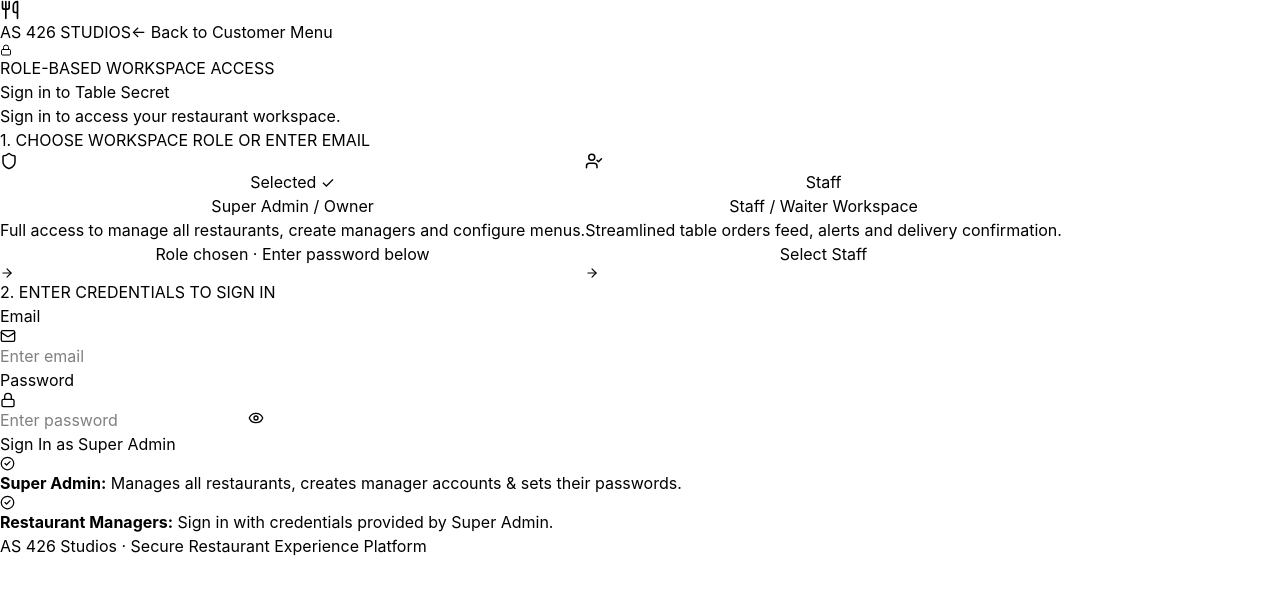
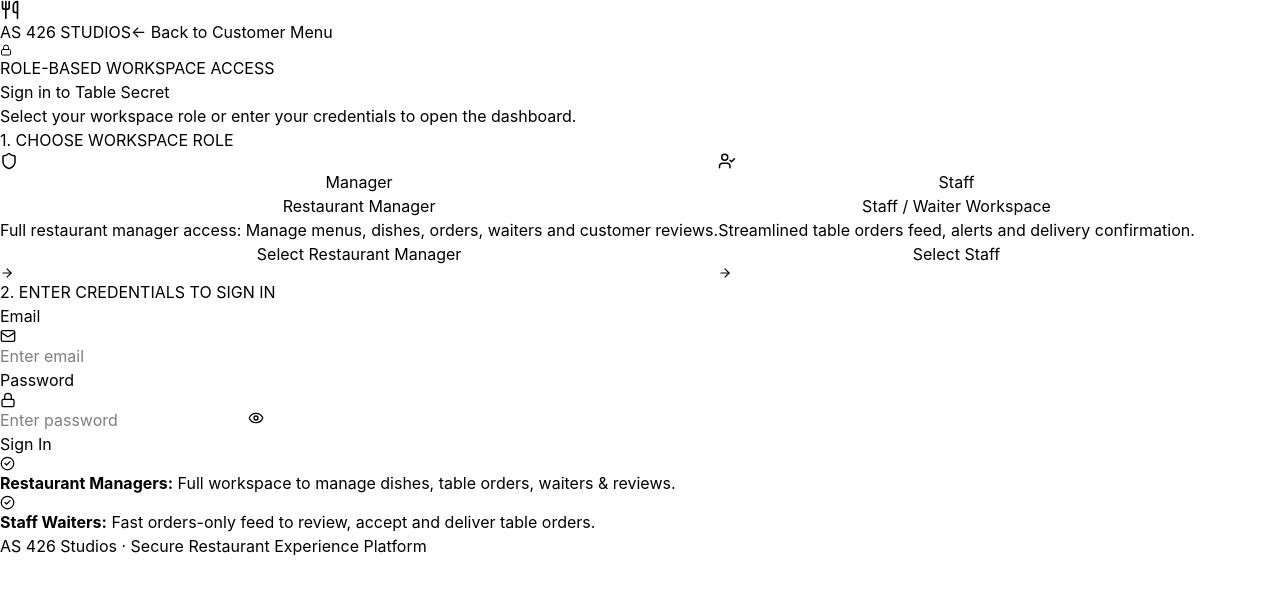
Before and after one commit to jamanrao-beep/as-426-studios, a Next.js app: page /login in a window 1280 px wide. Shown: the top 594 px of the page. Built offline with nearby package versions, Linux system fonts and the light colour scheme.

Commit message:
Restore Restaurant Manager role card, fill manager email on click, and require direct typing for Super Admin

```diff
--- a/app/login/page.tsx
+++ b/app/login/page.tsx
@@ -3,14 +3,12 @@
 import { useState, useRef, Suspense } from "react";
 import { useRouter, useSearchParams } from "next/navigation";
 import { Utensils, Shield, UserCheck, Lock, Mail, ArrowRight, Eye, EyeOff, CheckCircle2 } from "lucide-react";
-import { PRESET_ACCOUNTS, SUPER_ADMIN_EMAIL } from "@/lib/auth-constants";
 
 function LoginForm() {
   const router = useRouter();
   const searchParams = useSearchParams();
   const returnTo = searchParams.get("return_to") || "/team";
 
-  const [selectedRole, setSelectedRole] = useState<"admin" | "waiter" | "custom">("admin");
   const [email, setEmail] = useState("");
   const [password, setPassword] = useState("");
   const [showPassword, setShowPassword] = useState(false);
@@ -18,18 +16,14 @@
   const [error, setError] = useState("");
   const passwordInputRef = useRef<HTMLInputElement>(null);
 
+  const isManager = email.trim().toLowerCase() === "admin@as426.com";
+  const isStaff = email.trim().toLowerCase() === "staff@as426.com";
+
   async function handleLogin() {
-    const targetEmail =
-      email.trim() ||
-      (selectedRole === "admin"
-        ? SUPER_ADMIN_EMAIL
-        : selectedRole === "waiter"
-        ? PRESET_ACCOUNTS.find((a) => a.role === "waiter")?.email
-        : "") ||
-      "";
+    const targetEmail = email.trim();
 
     if (!targetEmail) {
-      setError("Please enter your sign-in Gmail / email address or select a role.");
+      setError("Please select a workspace role or enter your sign-in email.");
       return;
     }
     if (!password) {
@@ -63,9 +57,17 @@
     }
   }
 
-  function selectRole(role: "admin" | "waiter") {
-    setSelectedRole(role);
-    setEmail("");
+  function selectManagerRole() {
+    setEmail("admin@as426.com");
+    setPassword("");
+    setError("");
+    setTimeout(() => {
+      passwordInputRef.current?.focus();
+    }, 50);
+  }
+
+  function selectStaffRole() {
+    setEmail("staff@as426.com");
     setPassword("");
     setError("");
     setTimeout(() => {
@@ -82,7 +84,7 @@
         </span>
         <h1>Sign in to Table Secret</h1>
         <p>
-          Sign in to access your restaurant workspace.
+          Select your workspace role or enter your credentials to open the dashboard.
         </p>
       </div>
 
@@ -94,12 +96,12 @@
 
       {/* Role Selection Quick-Toggles */}
       <div className="preset-accounts-section">
-        <p className="eyebrow preset-label">1. CHOOSE WORKSPACE ROLE OR ENTER EMAIL</p>
+        <p className="eyebrow preset-label">1. CHOOSE WORKSPACE ROLE</p>
         <div className="preset-grid">
           <button
             type="button"
-            className={`preset-card preset-admin ${selectedRole === "admin" && !email.trim() ? "selected" : ""}`}
-            onClick={() => selectRole("admin")}
+            className={`preset-card preset-admin ${isManager ? "selected" : ""}`}
+            onClick={selectManagerRole}
             disabled={loading}
           >
             <div className="preset-card-top">
@@ -107,21 +109,21 @@
                 <Shield size={18} />
               </span>
               <span className="preset-role-badge">
-                {selectedRole === "admin" && !email.trim() ? "Selected ✓" : "Super Admin"}
+                {isManager ? "Selected ✓" : "Manager"}
               </span>
             </div>
-            <h3>Super Admin / Owner</h3>
-            <p className="preset-desc">Full access to manage all restaurants, create managers and configure menus.</p>
+            <h3>Restaurant Manager</h3>
+            <p className="preset-desc">Full restaurant manager access: Manage menus, dishes, orders, waiters and customer reviews.</p>
             <div className="preset-action">
-              <span>{selectedRole === "admin" && !email.trim() ? "Role chosen · Enter password below" : "Select Super Admin"}</span>
+              <span>{isManager ? "Manager email filled · Enter password below" : "Select Restaurant Manager"}</span>
               <ArrowRight size={14} />
             </div>
           </button>
 
           <button
             type="button"
-            className={`preset-card preset-waiter ${selectedRole === "waiter" && !email.trim() ? "selected" : ""}`}
-            onClick={() => selectRole("waiter")}
+            className={`preset-card preset-waiter ${isStaff ? "selected" : ""}`}
+            onClick={selectStaffRole}
             disabled={loading}
           >
             <div className="preset-card-top">
@@ -129,13 +131,13 @@
                 <UserCheck size={18} />
               </span>
               <span className="preset-role-badge">
-                {selectedRole === "waiter" && !email.trim() ? "Selected ✓" : "Staff"}
+                {isStaff ? "Selected ✓" : "Staff"}
               </span>
             </div>
             <h3>Staff / Waiter Workspace</h3>
             <p className="preset-desc">Streamlined table orders feed, alerts and delivery confirmation.</p>
             <div className="preset-action">
-              <span>{selectedRole === "waiter" && !email.trim() ? "Role chosen · Enter password below" : "Select Staff"}</span>
+              <span>{isStaff ? "Staff email filled · Enter password below" : "Select Staff"}</span>
               <ArrowRight size={14} />
             </div>
           </button>
@@ -163,10 +165,7 @@
               autoComplete="email"
               placeholder="Enter email"
               value={email}
-              onChange={(e) => {
-                setEmail(e.target.value);
-                if (selectedRole !== "custom") setSelectedRole("custom");
-              }}
+              onChange={(e) => setEmail(e.target.value)}
             />
           </div>
         </label>
@@ -198,9 +197,9 @@
         <button type="submit" className="primary login-submit" disabled={loading}>
           {loading
             ? "Signing in…"
-            : selectedRole === "admin" && !email.trim()
-            ? "Sign In as Super Admin"
-            : selectedRole === "waiter" && !email.trim()
+            : isManager
+            ? "Sign In as Restaurant Manager"
+            : isStaff
             ? "Sign In as Staff"
             : "Sign In"}
         </button>
@@ -210,13 +209,13 @@
         <div className="info-item">
           <CheckCircle2 size={15} />
           <span>
-            <strong>Super Admin:</strong> Manages all restaurants, creates manager accounts & sets their passwords.
+            <strong>Restaurant Managers:</strong> Full workspace to manage dishes, table orders, waiters & reviews.
           </span>
         </div>
         <div className="info-item">
           <CheckCircle2 size={15} />
           <span>
-            <strong>Restaurant Managers:</strong> Sign in with credentials provided by Super Admin.
+            <strong>Staff Waiters:</strong> Fast orders-only feed to review, accept and deliver table orders.
           </span>
         </div>
       </footer>
--- a/lib/auth-constants.ts
+++ b/lib/auth-constants.ts
@@ -30,8 +30,8 @@
     email: "admin@as426.com",
     password: "admin123",
     role: "admin",
-    displayName: "AS 426 Admin",
-    description: "Full Admin Access: Manage restaurants, dishes, waiters, daily orders, monthly sales and reviews.",
+    displayName: "Restaurant Manager",
+    description: "Full Manager Access: Manage restaurant menus, dishes, waiters, daily orders and reviews.",
   },
   {
     email: "staff@as426.com",
```
